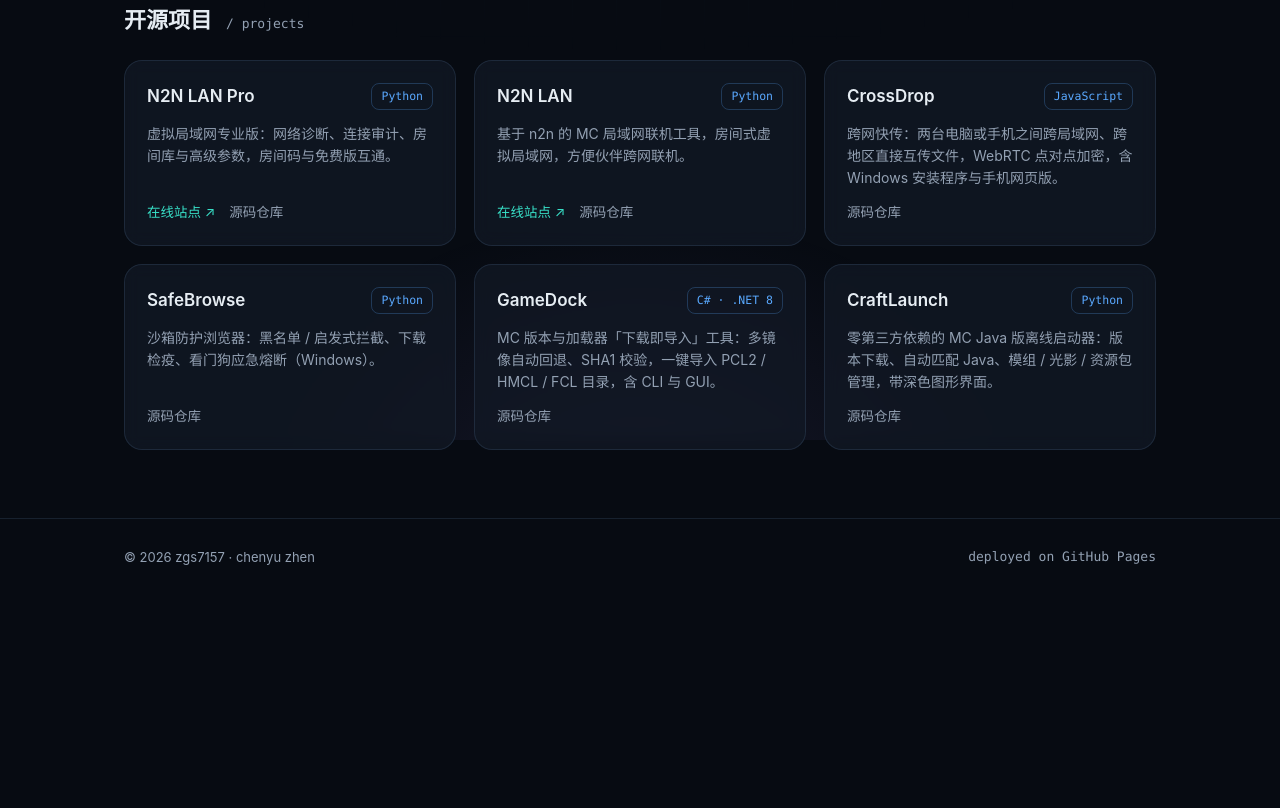
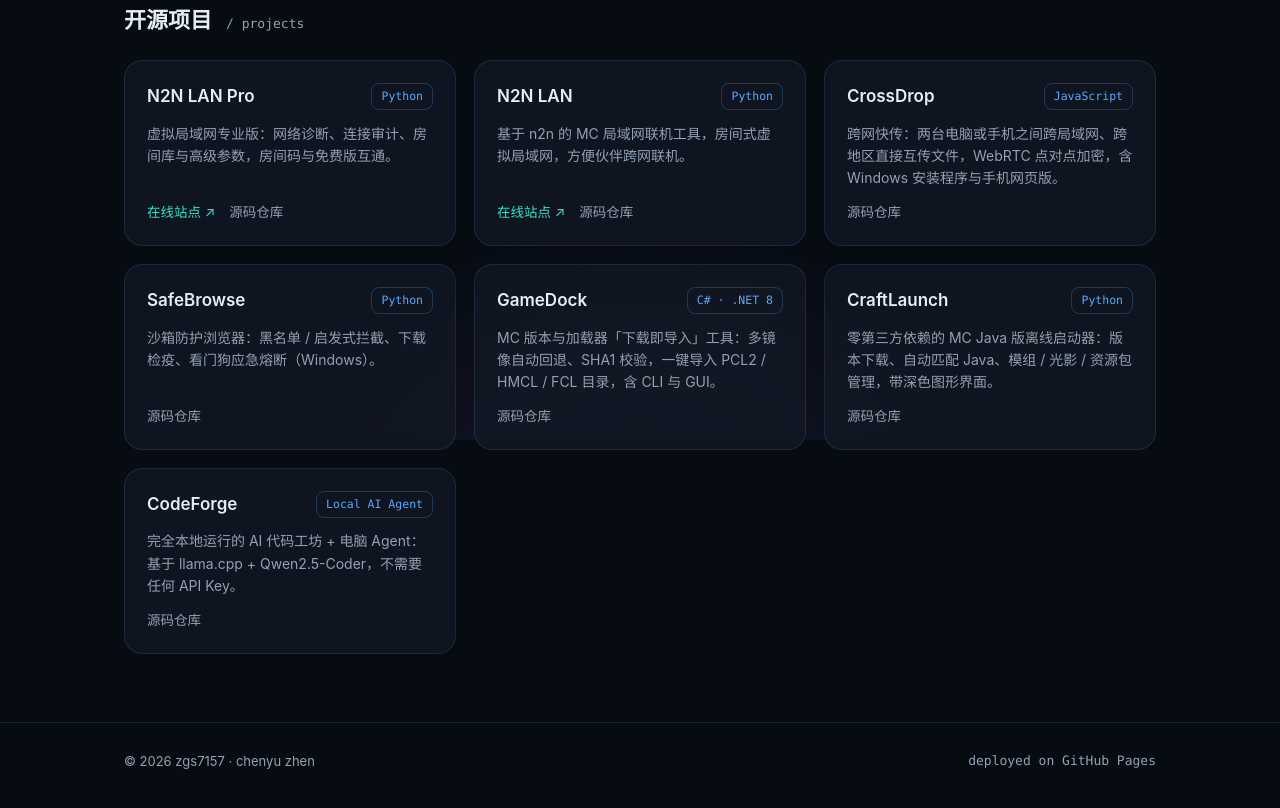
Before and after one commit to zgs7157/zgs7157.github.io, a plain HTML site: page index.html in a window 1280 px wide. Shown: the part 360-1168 px from the top of the page. Before the commit the page ends 968 px from the top, so only its background shows below. Drawn offline with Linux system fonts and the light colour scheme.

Commit message:
Add CodeForge project card

```diff
--- a/index.html
+++ b/index.html
@@ -206,6 +206,17 @@
         </div>
       </article>
 
+      <article class="card">
+        <div class="card-top">
+          <h3>CodeForge</h3>
+          <span class="lang">Local AI Agent</span>
+        </div>
+        <p>完全本地运行的 AI 代码工坊 + 电脑 Agent：基于 llama.cpp + Qwen2.5-Coder，不需要任何 API Key。</p>
+        <div class="card-links">
+          <a class="alt" href="https://github.com/zgs7157/CodeForge" target="_blank" rel="noopener">源码仓库</a>
+        </div>
+      </article>
+
     </div>
   </section>
 </main>
```
